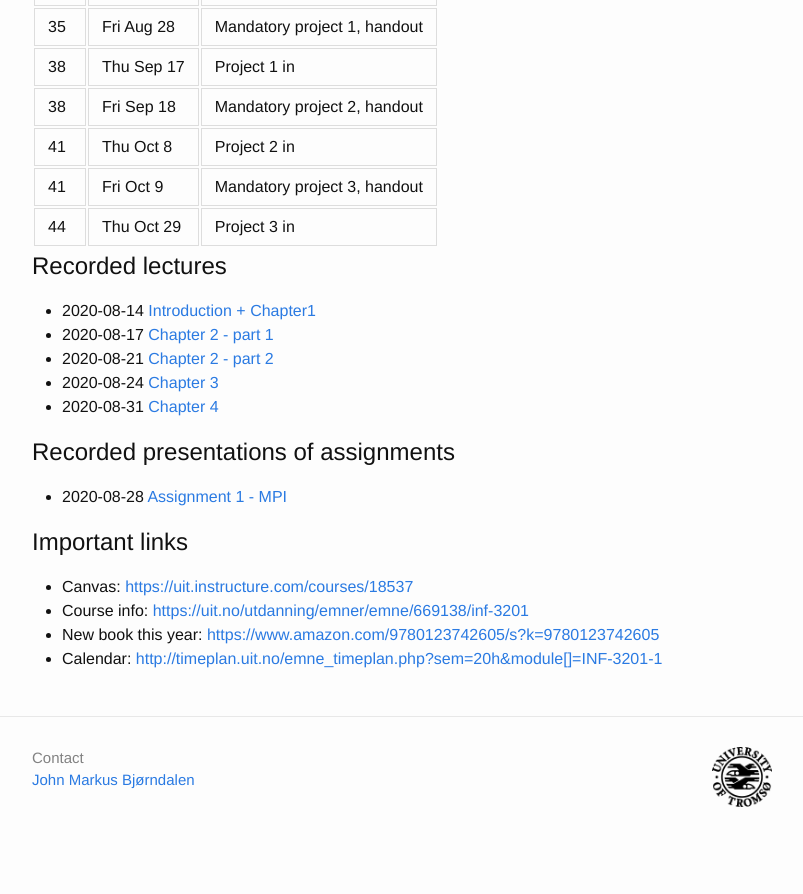
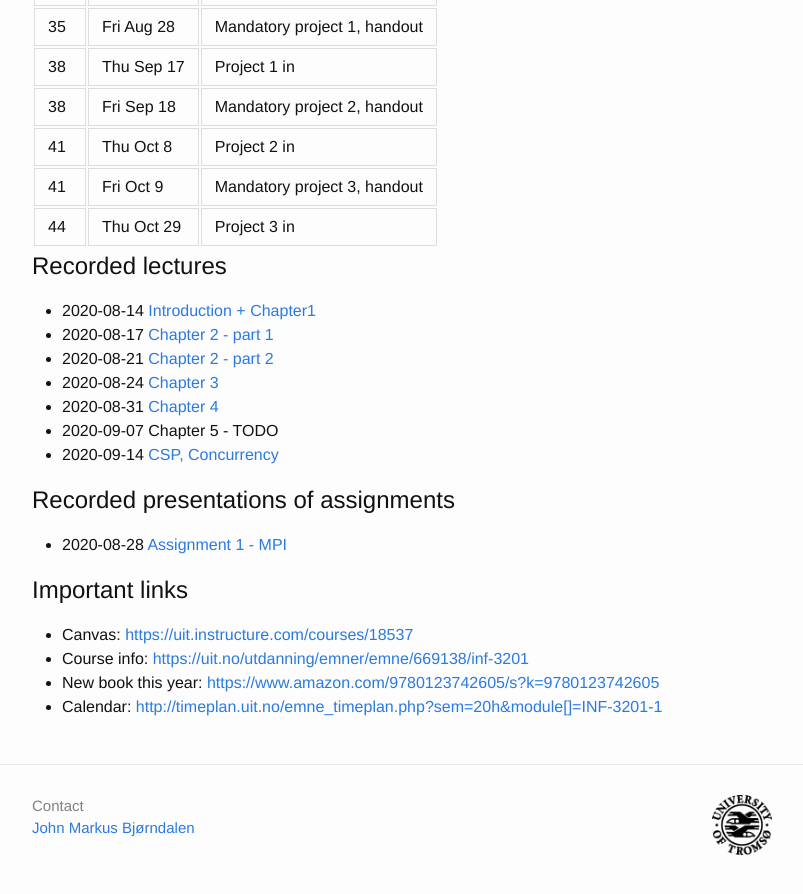
Before and after one commit to uit-inf-3201-h20/uit-inf-3201-h20.github.io, a Jekyll site: the page built from index.md, in a window 1280 px wide and 900 px high, scrolled down 3061 px. Shown: the top 894 px of the window, without its empty margins (238-1041 px from the left). Built offline with Jekyll 4.4.1, drawn with Linux system fonts in a browser that asks for light colours; our own code applies the rules of GitHub Pages for plain Markdown files; before the commit the page ends 3913 px from its top, so only the background shows below that.

Commit message:
added lecture link

```diff
--- a/index.md
+++ b/index.md
@@ -103,6 +103,8 @@ Links/notes to lecture plan
 * 2020-08-21 [Chapter 2 - part 2](https://mediasite.uit.no/Mediasite/Play/3cd57f7235834076ad69c697032e526c1d)
 * 2020-08-24 [Chapter 3](https://mediasite.uit.no/Mediasite/Play/80fd7ce8fa694b3c87b7be2f883de01e1d)
 * 2020-08-31 [Chapter 4](https://mediasite.uit.no/Mediasite/Play/2a7eb0ca101c4ac383efc905e4301d551d)
+* 2020-09-07 Chapter 5 - TODO
+* 2020-09-14 [CSP, Concurrency](https://mediasite.uit.no/Mediasite/Play/0cc2d910128047dbadc642b265c316ab1d)
 
 ## Recorded presentations of assignments
 * 2020-08-28 [Assignment 1 - MPI](https://mediasite.uit.no/Mediasite/Play/cd877206cf904316bad7365ee47c677b1d)
```
